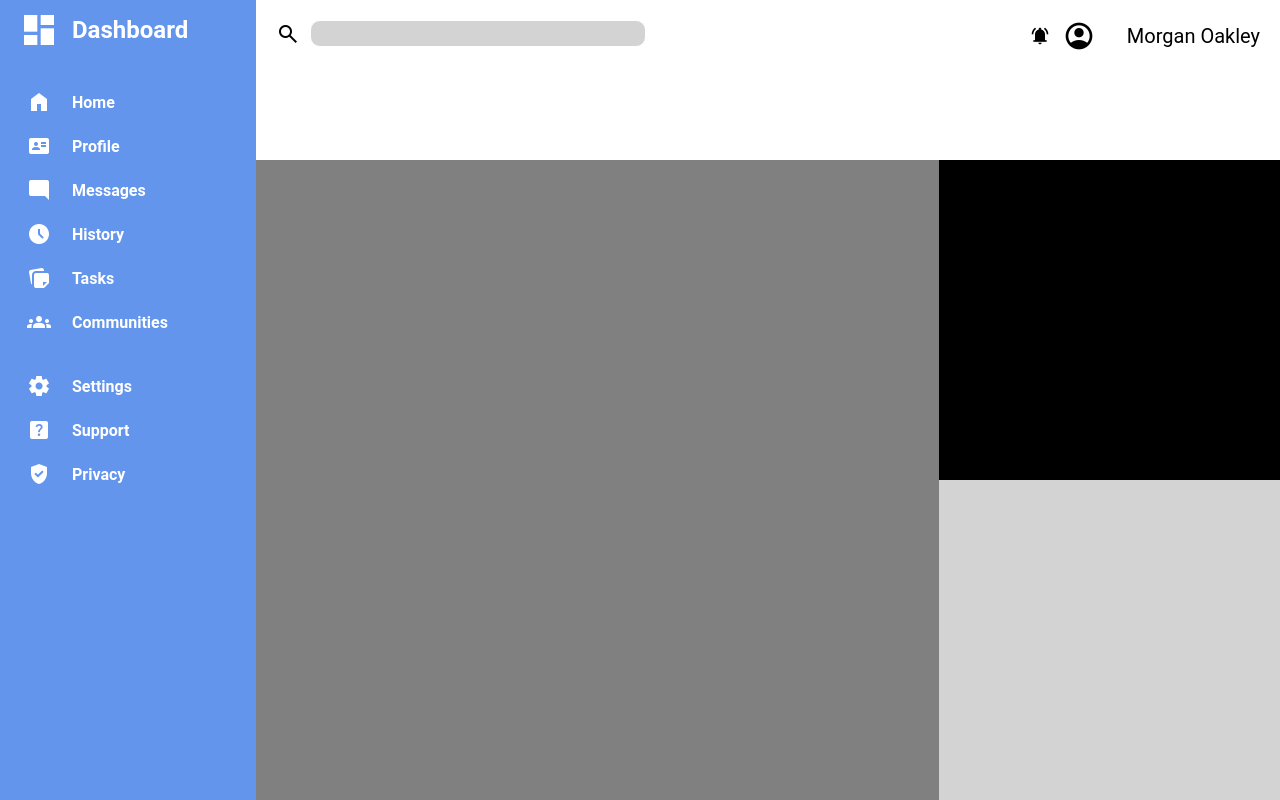
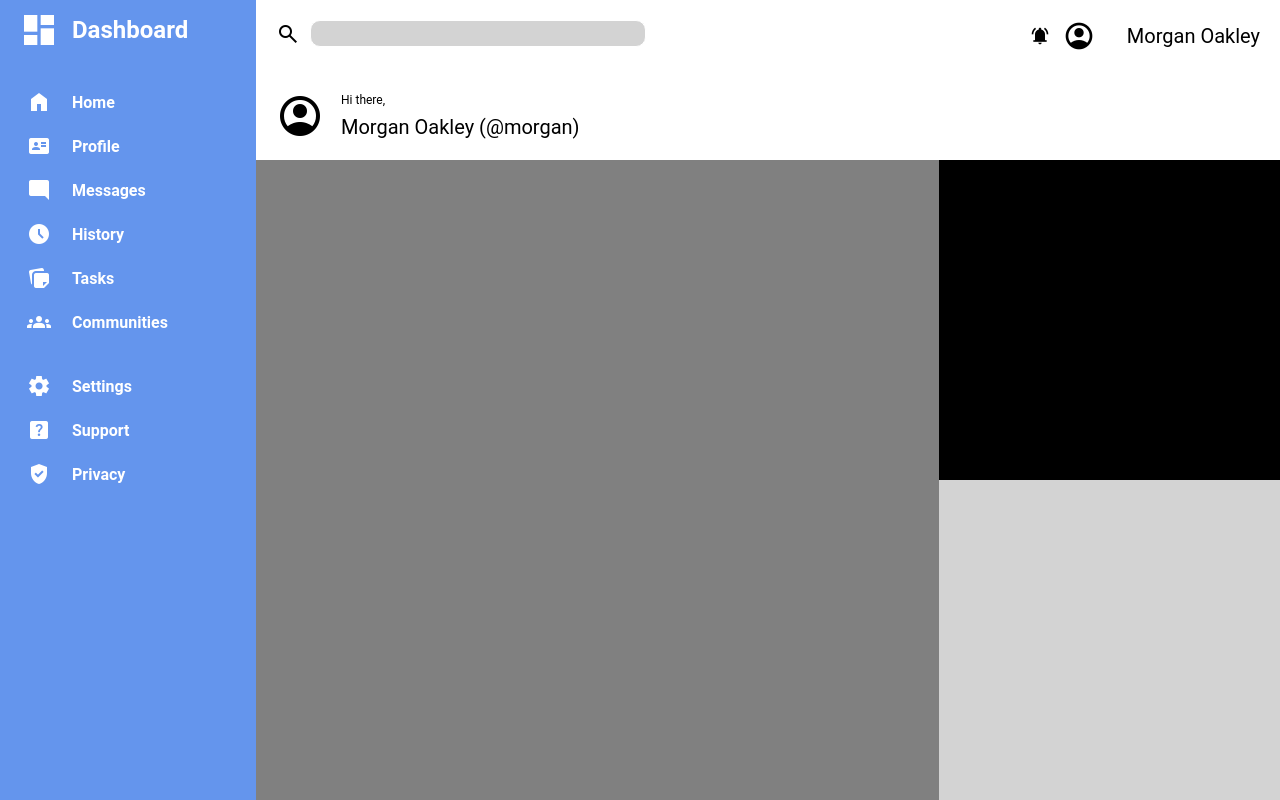
Before and after one commit to theBaffo/odin-project-admin-dashboard, a plain HTML site: page index.html in a window 1280 px wide. Drawn offline with nearby package versions, Linux system fonts and the light colour scheme.

Commit message:
Add user info

```diff
--- a/index.html
+++ b/index.html
@@ -52,7 +52,13 @@
                         <span>Morgan Oakley</span>
                     </div>
                 </div>
-                <div id="user-info"></div>
+                <div id="user-info">
+                    <div>
+                        <span class="material-symbols-outlined user-icon">account_circle</span>
+                        <span class="user-hello">Hi there,</span>
+                        <span class="user-name">Morgan Oakley (@morgan)</span>
+                    </div>
+                </div>
                 <div id="header-buttons"></div>
             </div>
             <div id="content">
--- a/style.css
+++ b/style.css
@@ -148,6 +148,35 @@ body {
     font-size: 2rem;
 }
 
+#user-info {
+    display: grid;
+}
+
+#user-info div {
+    display: grid;
+    grid-template-columns: 60px 300px;
+    gap: 5px;
+    align-self: flex-end;
+    justify-content: start;
+}
+
+#user-info div span.user-icon {
+    grid-row: 1 / span 2;
+    align-self: center;
+    font-size: 3rem;
+}
+
+#user-info div span.user-hello {
+    align-self: center;
+    font-size: 0.75rem;
+}
+
+#user-info div span.user-name {
+    align-self: center;
+    font-size: 1.25rem;
+}
+
+
 #content {
     display: grid;
     background-color: gainsboro;
```
